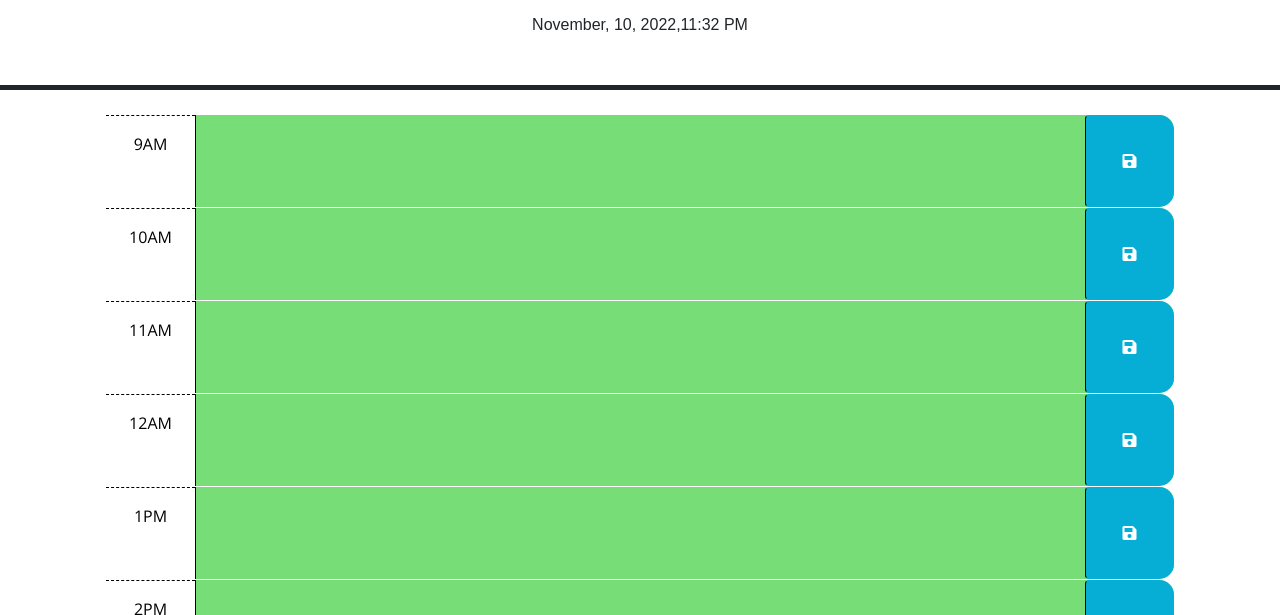
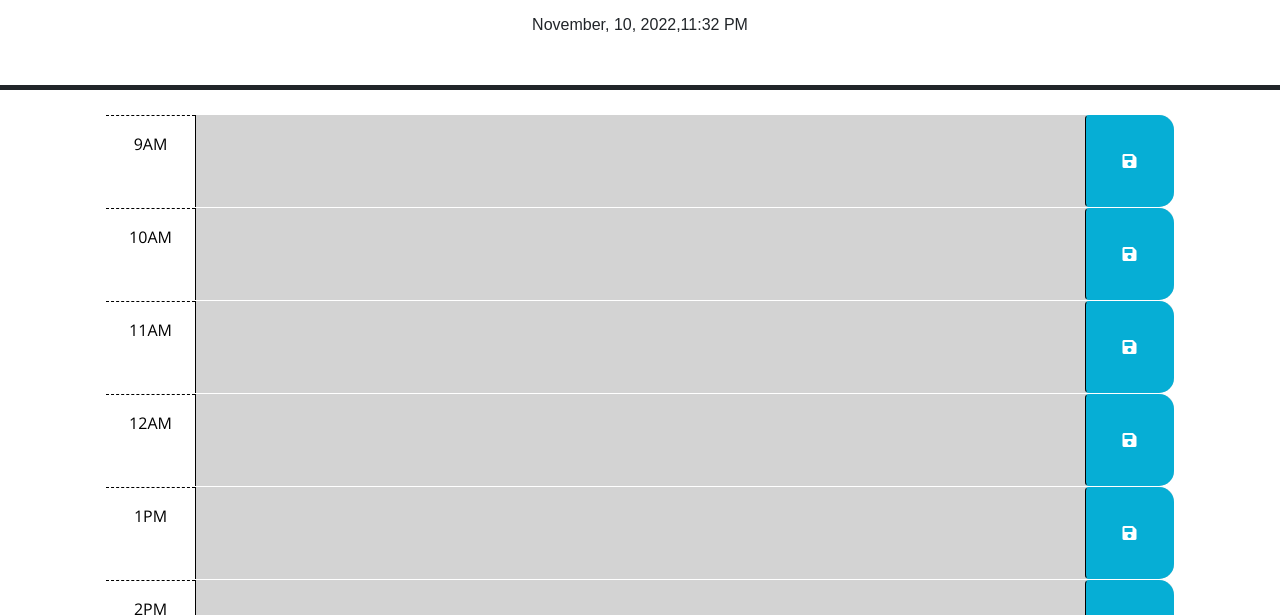
Before and after one commit to Larbajian/Day-Planner, a plain HTML site: page index.html in a window 1280 px wide. Shown: the part 166-781 px from the top of the page. Drawn offline with nearby package versions, Linux system fonts and the light colour scheme.

Commit message:
past/present/future in relation to current time

```diff
--- a/index.html
+++ b/index.html
@@ -50,7 +50,7 @@
         -->
 
       <!-- Example of a past time block. The "past" class adds a gray background color. -->
-      <div id="hour-9" class="row time-block past present future">
+      <div id="hour-9" data-timeformat = '9' class="row time-block past present future">
         <div class="col-2 col-md-1 hour text-center py-3">9AM</div>
         <textarea class="col-8 col-md-10 description" rows="3"> </textarea>
         <button class="btn saveBtn col-2 col-md-1" aria-label="save">
@@ -59,7 +59,7 @@
       </div>
 
       <!-- Example of a a present time block. The "present" class adds a red background color. -->
-      <div id="hour-10" class="row time-block past present future">
+      <div id="hour-10"  data-timeformat = '10' class="row time-block past present future">
         <div class="col-2 col-md-1 hour text-center py-3">10AM</div>
         <textarea class="col-8 col-md-10 description" rows="3"> </textarea>
         <button class="btn saveBtn col-2 col-md-1" aria-label="save">
@@ -68,7 +68,7 @@
       </div>
 
       <!-- Example of a future time block. The "future" class adds a green background color. -->
-      <div id="hour-11" class="row time-block past present future">
+      <div id="hour-11"  data-timeformat = '11' class="row time-block past present future">
         <div class="col-2 col-md-1 hour text-center py-3">11AM</div>
         <textarea class="col-8 col-md-10 description" rows="3"> </textarea>
         <button class="btn saveBtn col-2 col-md-1" aria-label="save">
@@ -76,7 +76,7 @@
         </button>
       </div>
 
-      <div id="hour-12" class="row time-block past present future">
+      <div id="hour-12"  data-timeformat = '12' class="row time-block past present future">
         <div class="col-2 col-md-1 hour text-center py-3">12AM</div>
         <textarea class="col-8 col-md-10 description" rows="3"> </textarea>
         <button class="btn saveBtn col-2 col-md-1" aria-label="save">
@@ -84,7 +84,7 @@
         </button>
       </div>
 
-      <div id="hour-1" class="row time-block past present future">
+      <div id="hour-1"  data-timeformat = '13' class="row time-block past present future">
         <div class="col-2 col-md-1 hour text-center py-3">1PM</div>
         <textarea class="col-8 col-md-10 description" rows="3"> </textarea>
         <button class="btn saveBtn col-2 col-md-1" aria-label="save">
@@ -92,7 +92,7 @@
         </button>
       </div>
 
-      <div id="hour-2" class="row time-block past present future">
+      <div id="hour-2"  data-timeformat = '14' class="row time-block past present future">
         <div class="col-2 col-md-1 hour text-center py-3">2PM</div>
         <textarea class="col-8 col-md-10 description" rows="3"> </textarea>
         <button class="btn saveBtn col-2 col-md-1" aria-label="save">
--- a/script.js
+++ b/script.js
@@ -52,7 +52,7 @@ $(function(){ //shows current time at the top of the webpage
     var pastBlock = document.getElementsByClassName ('past');
     var presentBlock = document.getElementsByClassName ('present');
     var futureBlock = document.getElementsByClassName ('future');
-    var timeByHourArray = document.getElementById['hour-9','hour-10','hour-11','hour-12','hour-1','hour-2','hour-3','hour-4','hour-5'];
+    var timeByHourArray = ['#hour-9','#hour-10','#hour-11','#hour-12','#hour-1','#hour-2','#hour-3','#hour-4','#hour-5'];
     var dated = n +", " + m + ", "+y;
     var d = new Date();
     var n = d.getDay()
@@ -63,34 +63,43 @@ $(function(){ //shows current time at the top of the webpage
 
     $ (function (timeOfDay) {
 
-    for (var i = 0; i < timeByHourArray.length; i++)
+        console.log(dated)
+        console.log(dayjs().hour(12).$H)
 
-      if (i === dayjs().isBefore(dayjs('dated'))) {
+        //.attr("data-id");
 
-        $(timeByHourArray[i]).removeClass('future', 'present');
+    for (var i = 0; i < timeByHourArray.length; i++) {
+console.log ($(timeByHourArray[i]).attr('data-timeformat'))
 
-        timeByHourArray[i].classList.remove("present","future");
+      if (parseInt($(timeByHourArray[i]).attr('data-timeformat')) > dayjs().hour()) {
+
+        $(timeByHourArray[i]).removeClass('past present');
+
+
+        //timeByHourArray[i].classList.remove("present","future");
       }
 
 
-      if (i === dayjs().isSame(dayjs('dated'))) {
+      if (parseInt($(timeByHourArray[i]).attr('data-timeformat')) === dayjs().hour()) {
 
-        $(timeByHourArray[i]).removeClass('past', 'future');
+        $(timeByHourArray[i]).removeClass('past future');
 
 
-        timeByHourArray[i].classList.remove("past","future");
+        //timeByHourArray[i].classList.remove("past","future");
 
       }
 
-      if (i === dayjs().isAfter(dayjs('dated'))) {
+      if (parseInt($(timeByHourArray[i]).attr('data-timeformat')) < dayjs().hour()) {
 
-        $(timeByHourArray[i]).removeClass('past', 'present');
+        $(timeByHourArray[i]).removeClass('present future');
+
+       console.log ('hello world')
+        //timeByHourArray[i].classList.remove("past","present");
 
 
-        timeByHourArray[i].classList.remove("past","present");
+      }
+    }
 
-      return;
-      }
 
 
 
```
Also changed, not shown: 1 other file.
